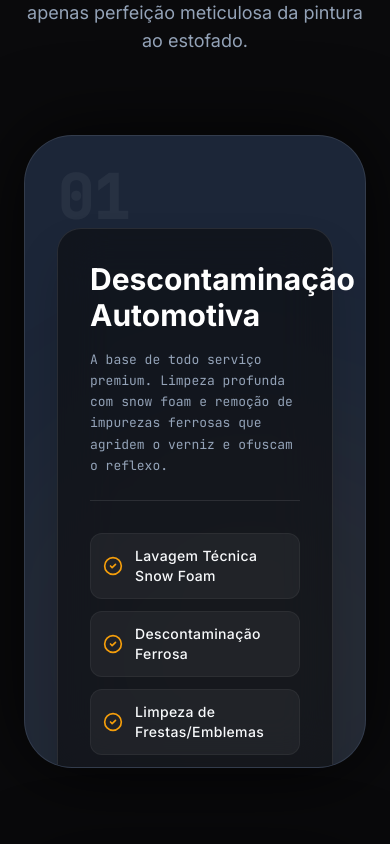
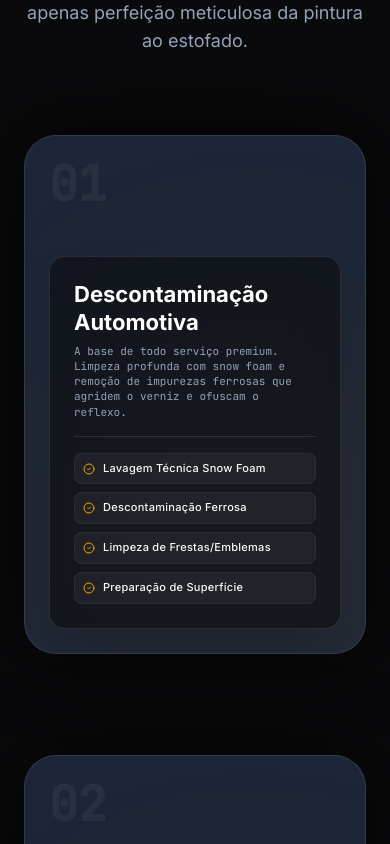
Before and after one commit to NicollasSilvaa/polish-clean-site, a React (Vite) app: page / in a window 390 px wide. Shown: the part 3800-4644 px from the top of the page. Built offline with nearby package versions, Linux system fonts and the light colour scheme; a web font is replaced by a local one.

Commit message:
Add files via upload

```diff
--- a/src/App.jsx
+++ b/src/App.jsx
@@ -317,7 +317,7 @@ const Protocol = () => {
             scrollTrigger: {
               trigger: wrappers[i + 1],
               start: "top bottom-=100",
-              end: "top top+=128",
+              end: "top top+=96",
               scrub: true,
               markers: false
             }
@@ -364,13 +364,13 @@ const Protocol = () => {
 
       <div className="max-w-4xl mx-auto relative flex flex-col gap-[12vh] pb-8">
         {steps.map((step, i) => (
-          <div key={i} className="protocol-wrapper sticky top-32 w-full h-[75dvh]" style={{ zIndex: i }}>
-            <div className="protocol-card absolute inset-0 w-full h-full bg-surface/95 backdrop-blur-md border border-white/10 rounded-[3rem] p-8 md:p-12 flex flex-col justify-between overflow-hidden shadow-[0_0_80px_rgba(0,0,0,0.8)] border-t border-l">
+          <div key={i} className="protocol-wrapper relative md:sticky top-0 md:top-24 w-full h-auto md:h-[75dvh]" style={{ zIndex: i }}>
+            <div className="protocol-card relative md:absolute md:inset-0 w-full h-auto md:h-full bg-surface/95 backdrop-blur-md border border-white/10 rounded-[2rem] md:rounded-[3rem] p-6 md:p-12 flex flex-col justify-between overflow-hidden shadow-[0_0_80px_rgba(0,0,0,0.8)] border-t border-l">
               {/* Elemento Gráfico de Fundo Abstrato */}
               <div className="absolute -bottom-32 -right-32 w-[30rem] h-[30rem] bg-accent/5 rounded-full blur-[100px] pointer-events-none"></div>
 
               <div className="flex justify-between items-start relative z-10">
-                <span className="font-mono text-6xl md:text-8xl text-white/5 font-bold">{step.num}</span>
+                <span className="font-mono text-5xl md:text-8xl text-white/5 font-bold">{step.num}</span>
                 <div className="hidden md:block w-32 h-32 relative">
                   {/* Micro-animação abstracta SVG baseada no índice */}
                   {i === 0 && <div className="absolute inset-0 border-2 border-dashed border-accent/20 rounded-full animate-[spin_10s_linear_infinite]"></div>}
@@ -380,15 +380,15 @@ const Protocol = () => {
                 </div>
               </div>
 
-              <div className="max-w-3xl text-left bg-background/60 backdrop-blur-xl p-8 rounded-3xl border border-white/10 relative z-10 w-full shadow-2xl">
-                <h3 className="font-heading font-bold text-3xl md:text-4xl text-white mb-4">{step.title}</h3>
-                <p className="font-mono text-[13px] md:text-sm text-textMuted leading-relaxed mb-8 border-b border-white/10 pb-6">{step.desc}</p>
+              <div className="max-w-3xl text-left bg-background/60 backdrop-blur-xl p-6 md:p-8 rounded-2xl md:rounded-3xl border border-white/10 relative z-10 w-full shadow-2xl mt-12 md:mt-auto">
+                <h3 className="font-heading font-bold text-[22px] md:text-4xl text-white mb-2 md:mb-4 leading-tight">{step.title}</h3>
+                <p className="font-mono text-[11px] md:text-sm text-textMuted leading-snug md:leading-relaxed mb-4 md:mb-8 border-b border-white/10 pb-4 md:pb-6">{step.desc}</p>
 
-                <div className="grid grid-cols-1 sm:grid-cols-2 gap-3 md:gap-4">
+                <div className="grid grid-cols-1 sm:grid-cols-2 gap-2 md:gap-4">
                   {step.features.map((feat, idx) => (
-                    <div key={idx} className="flex items-center gap-3 text-sm text-textMain bg-white/5 hover:bg-white/10 transition-colors p-3 rounded-xl border border-white/5 group">
-                      <CheckCircle2 className="w-5 h-5 text-accent shrink-0 group-hover:scale-110 transition-transform" />
-                      <span className="font-medium tracking-wide">{feat}</span>
+                    <div key={idx} className="flex items-center gap-2 md:gap-3 text-[11px] md:text-sm text-textMain bg-white/5 hover:bg-white/10 transition-colors p-2 md:p-3 rounded-lg md:rounded-xl border border-white/5 group">
+                      <CheckCircle2 className="w-3 h-3 md:w-5 md:h-5 text-accent shrink-0 group-hover:scale-110 transition-transform" />
+                      <span className="font-medium tracking-wide leading-tight">{feat}</span>
                     </div>
                   ))}
                 </div>
--- a/src/index.css
+++ b/src/index.css
@@ -27,6 +27,15 @@
     transform: translateY(-2px);
   }
 
+  .scrollbar-hide::-webkit-scrollbar {
+    display: none;
+  }
+
+  .scrollbar-hide {
+    -ms-overflow-style: none;
+    scrollbar-width: none;
+  }
+
   .text-glow {
     text-shadow: 0 0 40px rgba(245, 158, 11, 0.3);
   }
@@ -42,13 +51,16 @@ body {
 ::-webkit-scrollbar {
   width: 8px;
 }
+
 ::-webkit-scrollbar-track {
   background: #0a0a0c;
 }
+
 ::-webkit-scrollbar-thumb {
   background: #1E293B;
   border-radius: 4px;
 }
+
 ::-webkit-scrollbar-thumb:hover {
   background: #F59E0B;
 }
```
